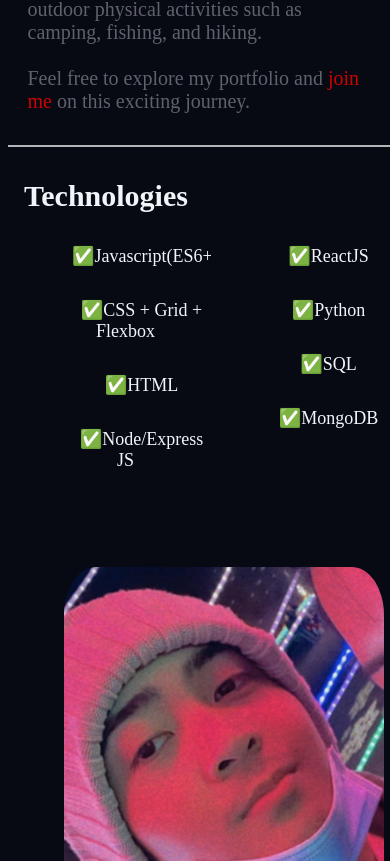
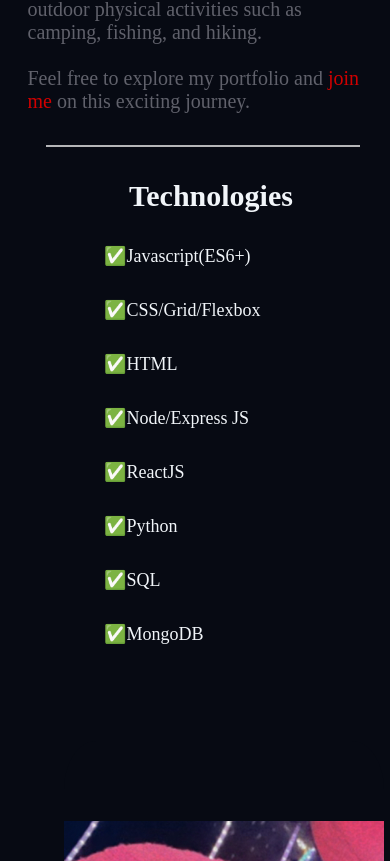
Before and after one commit to RoycejChan/Portfolio-website, a React (Vite) app: page / in a window 390 px wide. Shown: the part 4223-5084 px from the top of the page. Built offline with nearby package versions, Linux system fonts and the light colour scheme; a web font is replaced by a local one.

Commit message:
Fixed technologies list to be alligned and not cut off text on smaller screens

```diff
--- a/src/components/about.jsx
+++ b/src/components/about.jsx
@@ -49,7 +49,7 @@ export default function About() {
                                     Javascript(ES6+)
                                 </li>
                                 <li className="techLanguage">
-                                    CSS + Grid + Flexbox
+                                    CSS/Grid/Flexbox
                                 </li>
                                 <li className="techLanguage">
                                     HTML
--- a/src/css/about.css
+++ b/src/css/about.css
@@ -10,6 +10,10 @@
     gap:2rem;
     width: 50%;
     margin-top: 15rem;
+}
+
+.technologies, .technologies-container {
+    margin-left: 1rem;
 }
 
 .technologies-container {
@@ -25,13 +29,10 @@
 
 .techList li {
     text-align: start;
-    margin-left:1rem;
 }
 
 .techList li::before {
     content: "✅";
-    margin-left:2rem;
-
 }
 
 
@@ -52,6 +53,7 @@
     height: 90%;
     object-fit: cover;
     object-position: center;
+    margin-top: 10rem;
 }
 
 
@@ -157,12 +159,6 @@
     .container {
     max-width: 475px;
     }
-    .techList li {
-        text-align: start;
-        list-style-type: '\1F44D';
-        margin-left:1rem;
-        text-align: center;
-    }
     .about-img {
         width: 25rem;
         height: 35rem;
@@ -171,20 +167,43 @@
         margin-top: 6rem;
         margin-left: 3rem;
     }
+    .technologies-container {
+        width: 90%;
+        gap:4rem;
+    }
+    .technologies-container li {
+        text-align: left;
+    }
     }
 
     /* xs */
     @media (max-width: 475px) {
     .container {
     width: 100%;
+    }
+
+    .about-hr {
+        width:80%;
+        margin-left: auto;
+        margin-right: auto;
+    }
     .technologies {
-        margin-left: 1rem;
+        margin-left: -5srem;
+        text-align: center;
     }
 
     .technologies-container {
        margin-left: 1rem;
+       flex-direction: column;
+       gap:2rem;
     }
+    .technologies-container li::before {
+            margin-left: 5rem;
     }
+    .techList {
+        width: 100%;
+    }
+
     .about-message {
         width:90%;
         margin: 0 auto;
```
